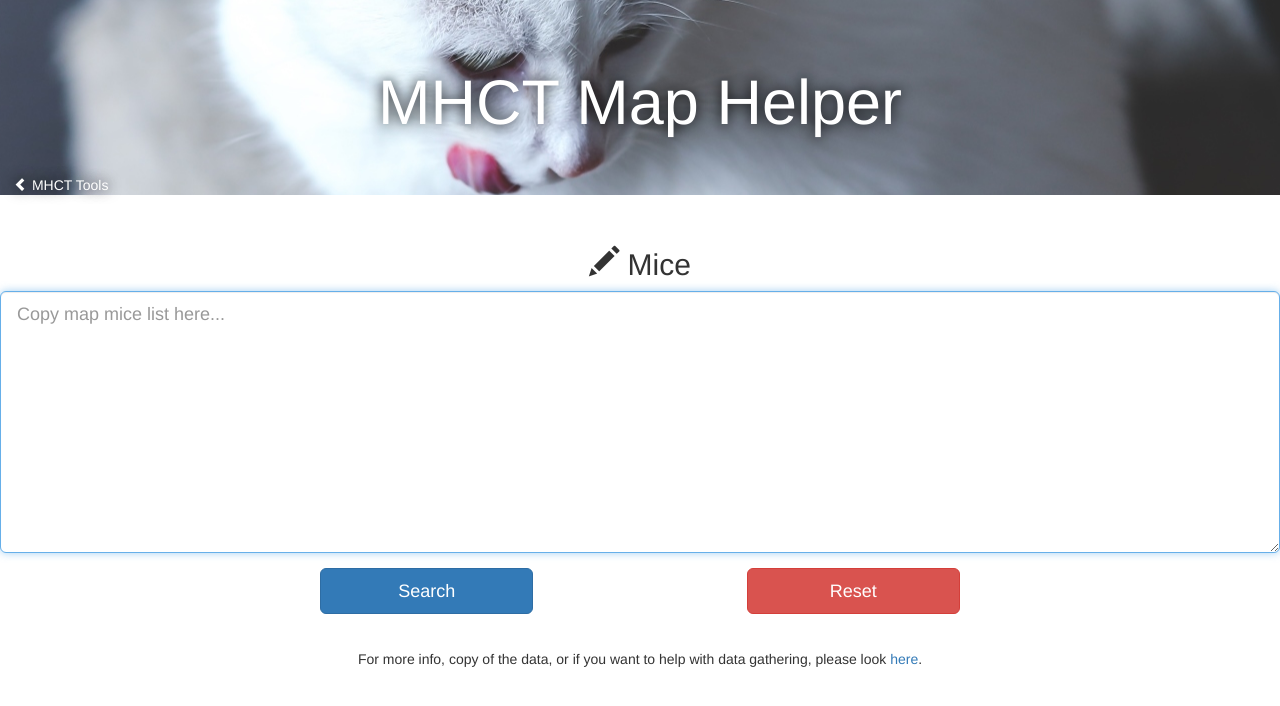
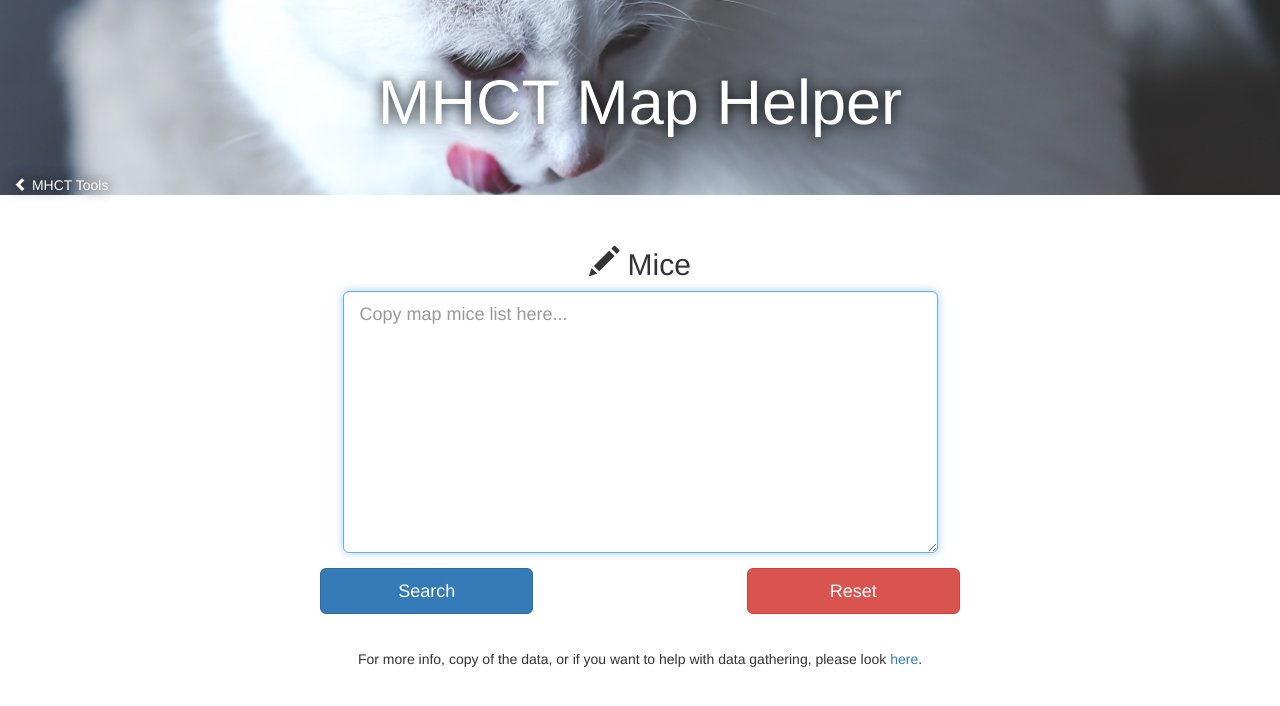
Before and after one commit to m-h-c-t/mh-hunt-helper, a PHP site: page /maphelper.php in a window 1280 px wide. Shown: the top 706 px of the page. Run offline with PHP 8.4, Linux system fonts and the light colour scheme; a stand-in replaces the project's code that opens the database connection; some libraries are stand-ins or nearby versions.

Commit message:
Fixed form resizing for smaller screens

```diff
--- a/src/helper-form.php
+++ b/src/helper-form.php
@@ -1,6 +1,6 @@
 <!-- helper Form -->
 <form novalidate name="item_list_form" method="post" action="<?php echo htmlspecialchars($_SERVER["PHP_SELF"]);?>">
-    <div class="form-group row">
+    <div class="form-group row col-md-6 col-md-offset-3 col-sm-8 col-sm-offset-2">
         <h2><i class="glyphicon glyphicon-pencil"></i> <?php echo ucfirst($name); ?></h2>
         <textarea rows="10" class="form-control input-lg" placeholder="Copy map <?php echo $name; ?> list here..." required name="<?php echo $name; ?>" id="<?php echo $name; ?>"
           ><?php if (isset($results['original_items']) && !empty($results['original_items'])) { echo htmlspecialchars(implode("\n", $results['original_items'])); } ?></textarea>
```
